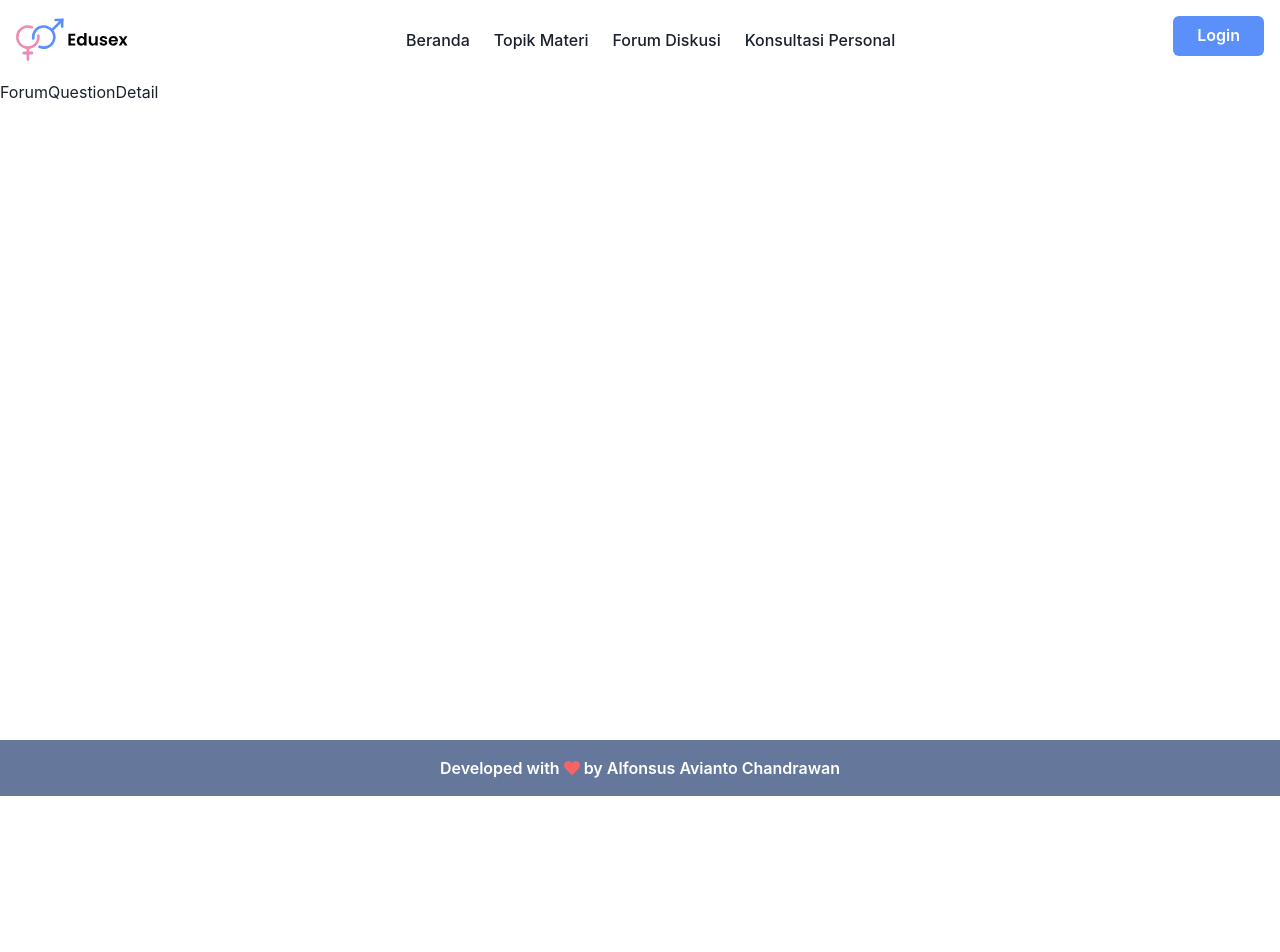
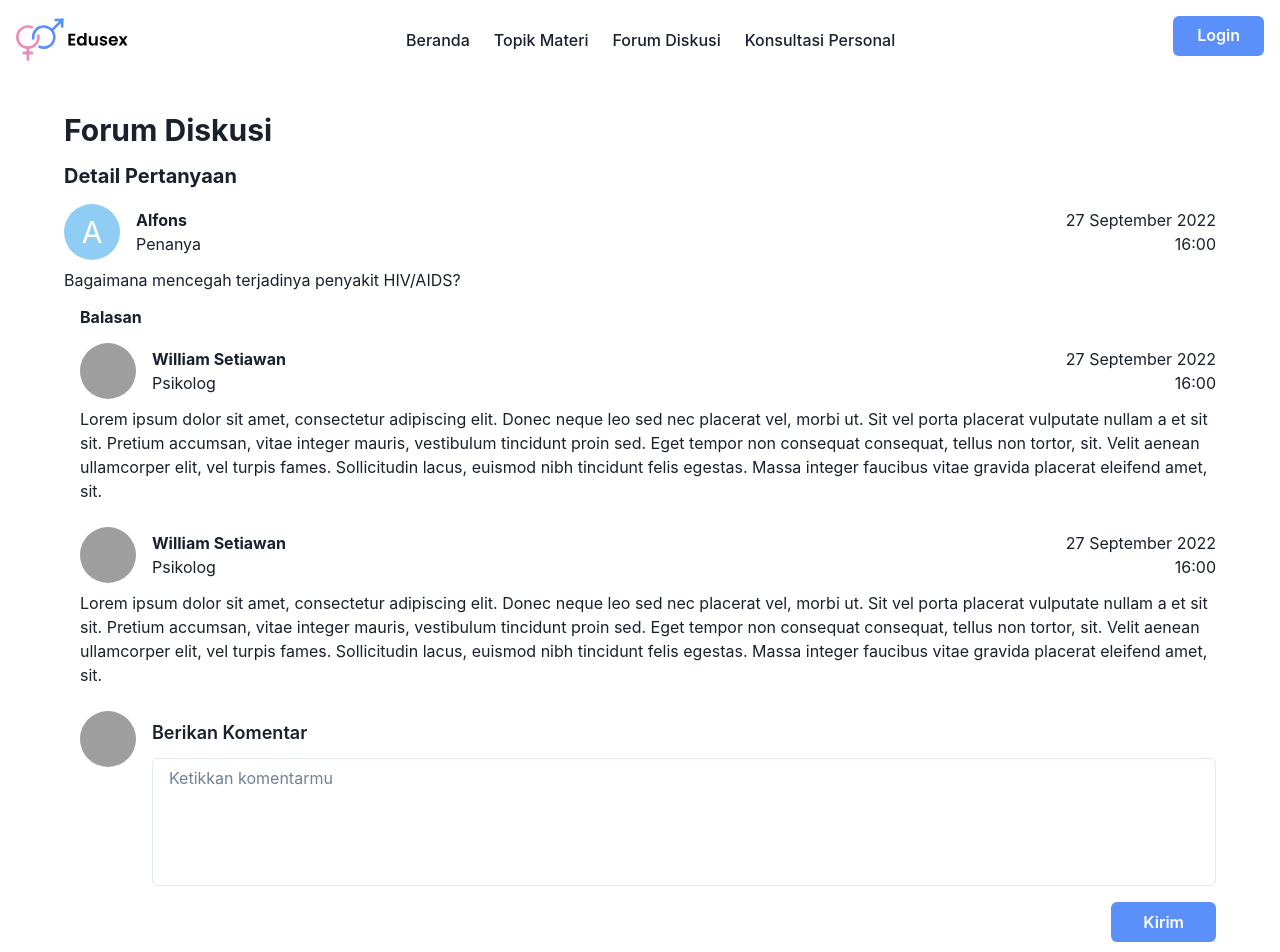
Before and after one commit to alfonsus20/edusex-frontend, a React (Vite) app: page /forum/questions/1 in a window 1280 px wide. Shown: the top 952 px of the page. Before the commit the page ends 800 px from the top, so only its background shows below. Built offline with nearby package versions, Linux system fonts and the light colour scheme; grey boxes are pictures that could not be loaded.

Commit message:
question detail pag

```diff
--- /dev/null
+++ b/src/components/QuestionReply.jsx
@@ -0,0 +1,29 @@
+import { Box, Flex, Image, Text } from "@chakra-ui/react";
+import { DEFAULT_AVATAR } from "../utils/constant";
+
+const QuestionReply = ({ reply, userName, role, date, time, avatar }) => {
+  return (
+    <Box>
+      <Flex gap={4} mb={2} alignItems="center">
+        <Image
+          w={14}
+          height={14}
+          rounded="full"
+          src={avatar || DEFAULT_AVATAR}
+          alt="avatar"
+        />
+        <Box flex="auto">
+          <Text fontWeight="bold">{userName}</Text>
+          <Text>{role}</Text>
+        </Box>
+        <Box textAlign="right">
+          <Text>{date}</Text>
+          <Text>{time}</Text>
+        </Box>
+      </Flex>
+      <Text>{reply}</Text>
+    </Box>
+  );
+};
+
+export default QuestionReply;
--- a/src/pages/ForumQuestionDetail.jsx
+++ b/src/pages/ForumQuestionDetail.jsx
@@ -1,10 +1,108 @@
-import { Box } from "@chakra-ui/react";
-import { useParams } from "react-router-dom";
+import {
+  Box,
+  Button,
+  Circle,
+  Flex,
+  Heading,
+  Image,
+  Text,
+  Textarea,
+  VStack,
+} from "@chakra-ui/react";
+import { useNavigate, useParams } from "react-router-dom";
+import QuestionReply from "../components/QuestionReply";
+import { DEFAULT_AVATAR } from "../utils/constant";
 
 const ForumQuestionDetail = () => {
   const { questionId } = useParams();
+  const navigate = useNavigate();
 
-  return <Box>ForumQuestionDetail</Box>;
+  return (
+    <Box pt={8} pb={12} mx="auto" maxW="6xl">
+      <Heading size="lg" mb={4} as="h1">
+        Forum Diskusi
+      </Heading>
+      <Heading size="md" mb={4} as="h2">
+        Detail Pertanyaan
+      </Heading>
+      <Box mb={4}>
+        <Flex gap={4} mb={2} alignItems="center">
+          <Circle size={14} bg="blue.200" fontSize="3xl" color="white">
+            A
+          </Circle>
+          <Box flex="auto">
+            <Text fontWeight="bold">Alfons</Text>
+            <Text>Penanya</Text>
+          </Box>
+          <Box textAlign="right">
+            <Text>27 September 2022</Text>
+            <Text>16:00</Text>
+          </Box>
+        </Flex>
+        <Text>Bagaimana mencegah terjadinya penyakit HIV/AIDS?</Text>
+      </Box>
+      <Box ml={4} mb={8}>
+        <Heading size="sm" mb={4}>
+          Balasan
+        </Heading>
+        <VStack spacing={6} mb={6}>
+          <QuestionReply
+            reply="Lorem ipsum dolor sit amet, consectetur adipiscing elit. Donec neque leo sed nec placerat vel, morbi ut. Sit vel porta placerat vulputate nullam a et sit sit. Pretium accumsan, vitae integer mauris, vestibulum tincidunt proin sed. Eget tempor non consequat consequat, tellus non tortor, sit. Velit aenean ullamcorper elit, vel turpis fames. Sollicitudin lacus, euismod nibh tincidunt felis egestas. Massa integer faucibus vitae gravida placerat eleifend amet, sit."
+            userName="William Setiawan"
+            role="Psikolog"
+            date="27 September 2022"
+            time="16:00"
+          />
+          <QuestionReply
+            reply="Lorem ipsum dolor sit amet, consectetur adipiscing elit. Donec neque leo sed nec placerat vel, morbi ut. Sit vel porta placerat vulputate nullam a et sit sit. Pretium accumsan, vitae integer mauris, vestibulum tincidunt proin sed. Eget tempor non consequat consequat, tellus non tortor, sit. Velit aenean ullamcorper elit, vel turpis fames. Sollicitudin lacus, euismod nibh tincidunt felis egestas. Massa integer faucibus vitae gravida placerat eleifend amet, sit."
+            userName="William Setiawan"
+            role="Psikolog"
+            date="27 September 2022"
+            time="16:00"
+          />
+        </VStack>
+        <Flex>
+          <Image
+            w={14}
+            height={14}
+            rounded="full"
+            src={DEFAULT_AVATAR}
+            alt="avatar"
+            mr={4}
+          />
+          <Box flex="auto" pt={2}>
+            <Text fontSize="lg" fontWeight="semibold" mb={3}>
+              Berikan Komentar
+            </Text>
+            <Textarea
+              placeholder="Ketikkan komentarmu"
+              resize="none"
+              rows={5}
+              mb={4}
+            />
+            <Flex>
+              <Button ml="auto" colorScheme="blue" px={8}>
+                Kirim
+              </Button>
+            </Flex>
+          </Box>
+        </Flex>
+      </Box>
+      <Flex gap={6} justifyContent="center">
+        <Button
+          size="lg"
+          variant="outline"
+          colorScheme="blue"
+          onClick={() => navigate(-1)}
+        >
+          Kembali
+        </Button>
+        <Button size="lg" colorScheme="blue" onClick={() => navigate("/forum")}>
+          Lihat Pertanyaan Lain
+        </Button>
+      </Flex>
+    </Box>
+  );
 };
 
 export default ForumQuestionDetail;
```
